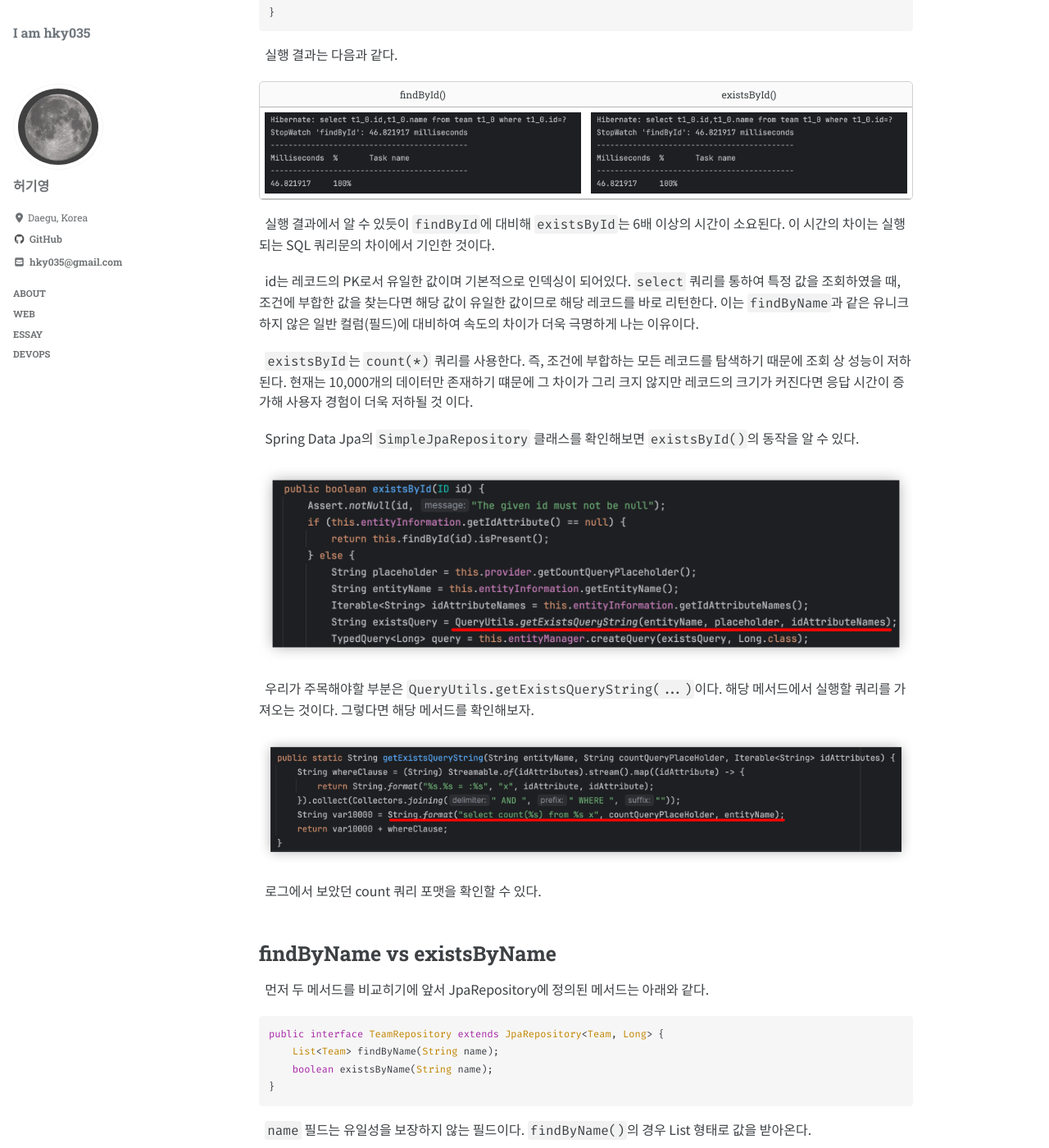
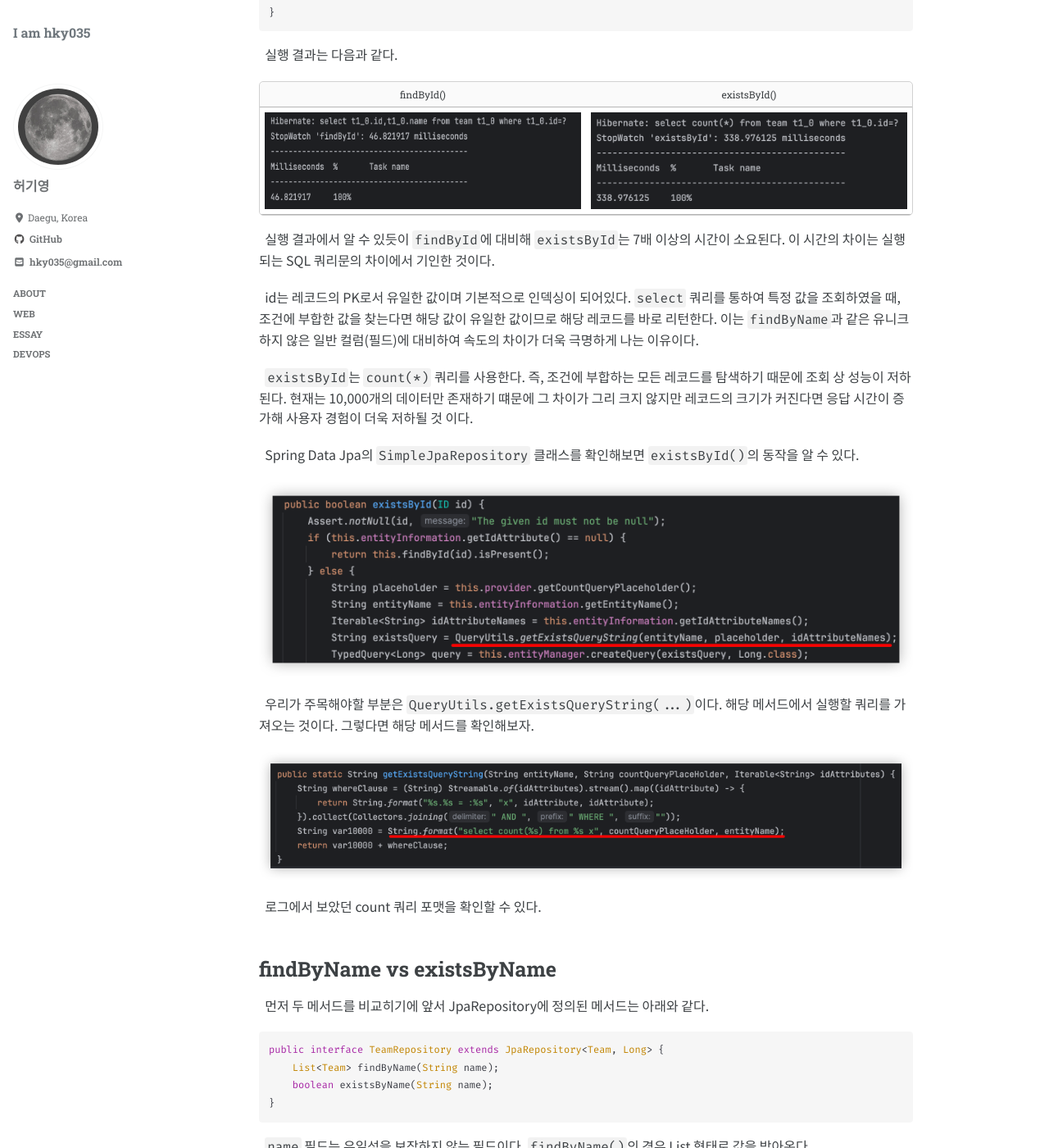
Before and after one commit to hky035/hky035.github.io, a Jekyll site: the page built from _posts/web/2025-03-14-findby-vs-existsby.md, in a window 1280 px wide and 1400 px high, scrolled down 1950 px. Shown: the whole window at 82% size. Built offline with Jekyll 4.4.1, drawn with Linux system fonts in a browser that asks for light colours; cached includes are drawn as plain includes; comment, search, counter and statistics services are not loaded; some of the changed text lies outside the part shown.

Commit message:
docs: findby-vs-existsby.md 내 불필요 이미지 삭제

```diff
--- a/_posts/web/2025-03-14-findby-vs-existsby.md
+++ b/_posts/web/2025-03-14-findby-vs-existsby.md
@@ -91,15 +91,15 @@ void existsById_테스트() {
   </tr>
   <tr>
     <td style="width: 50%">
-      <img src="/assets/img/docs/web/findby-vs-existsby/findbyid.png" href="findbyid-1">
+      <img src="/assets/img/docs/web/findby-vs-existsby/findbyid.png" href="findbyid-1" style="height: 117.88px;">
     </td>
     <td style="width: 50%">
-      <img src="/assets/img/docs/web/findby-vs-existsby/existsbyid.png" href="existsbyid-1">
+      <img src="/assets/img/docs/web/findby-vs-existsby/existsbyid-1.png" href="existsbyid-1">
     </td>
   </tr>
 </table>
 
-&nbsp; 실행 결과에서 알 수 있듯이 `findById`에 대비해 `existsById`는 6배 이상의 시간이 소요된다. 이 시간의 차이는 실행되는 SQL 쿼리문의 차이에서 기인한 것이다.
+&nbsp; 실행 결과에서 알 수 있듯이 `findById`에 대비해 `existsById`는 7배 이상의 시간이 소요된다. 이 시간의 차이는 실행되는 SQL 쿼리문의 차이에서 기인한 것이다.
 
 &nbsp; id는 레코드의 PK로서 유일한 값이며 기본적으로 인덱싱이 되어있다. `select` 쿼리를 통하여 특정 값을 조회하였을 때, 조건에 부합한 값을 찾는다면 해당 값이 유일한 값이므로 해당 레코드를 바로 리턴한다. 이는 `findByName`과 같은 유니크하지 않은 일반 컬럼(필드)에 대비하여 속도의 차이가 더욱 극명하게 나는 이유이다.
 
@@ -131,6 +131,10 @@ public interface TeamRepository extends JpaRepository<Team, Long> {
 &nbsp; 실행 결과는 다음과 같다.
 
 <table style="border: 0.5px solid #d1d1d1; border-radius: 5px;">
+  <tr>
+    <td style="text-align: center; background-color: rgba(0, 0, 0, 0.02)">findByName()</td>
+    <td style="text-align: center; background-color: rgba(0, 0, 0, 0.02)">existsByName()</td>
+  </tr>
   <tr>
     <td>
       <img src="/assets/img/docs/web/findby-vs-existsby/findbyname-1.png" href="find-by-name-1">
```
Also changed, not shown: assets/img/docs/web/findby-vs-existsby/existsbyid.png (deleted), assets/img/docs/web/findby-vs-existsby/findbyid-1.png (deleted).
